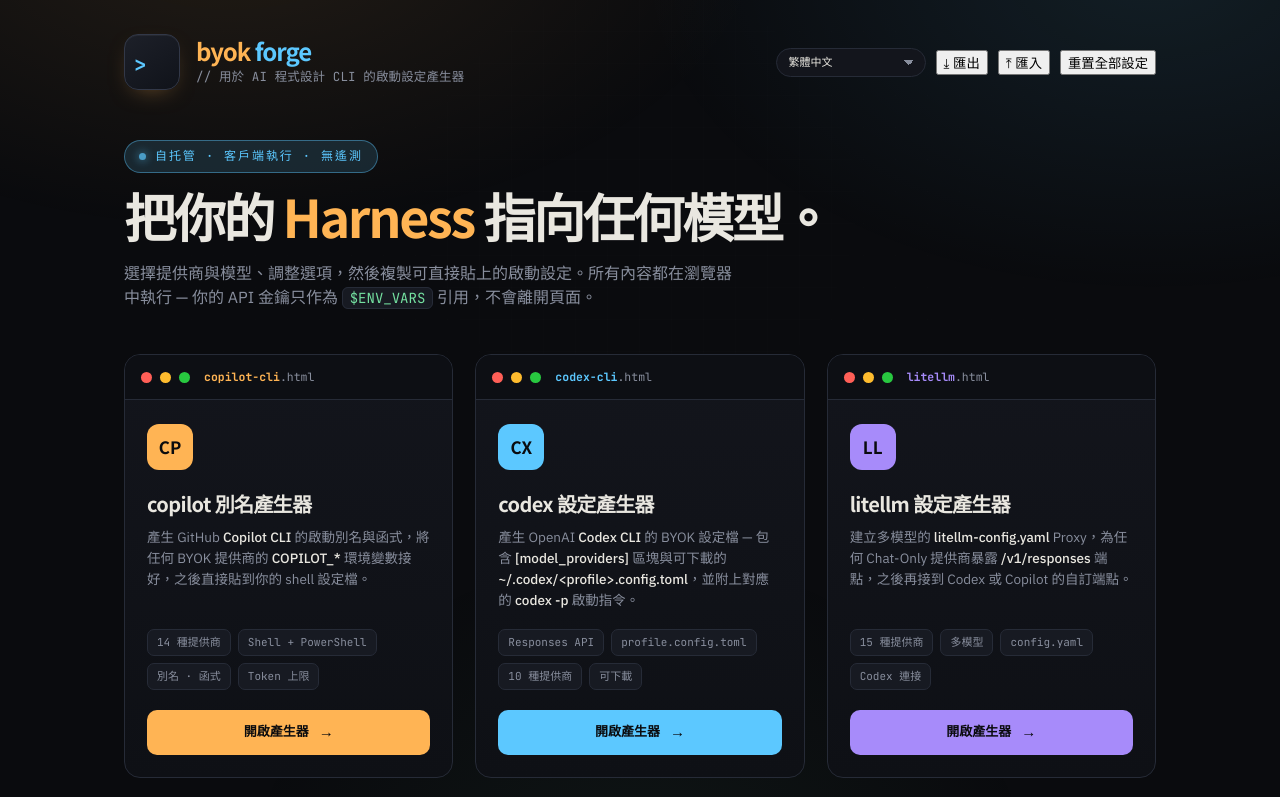
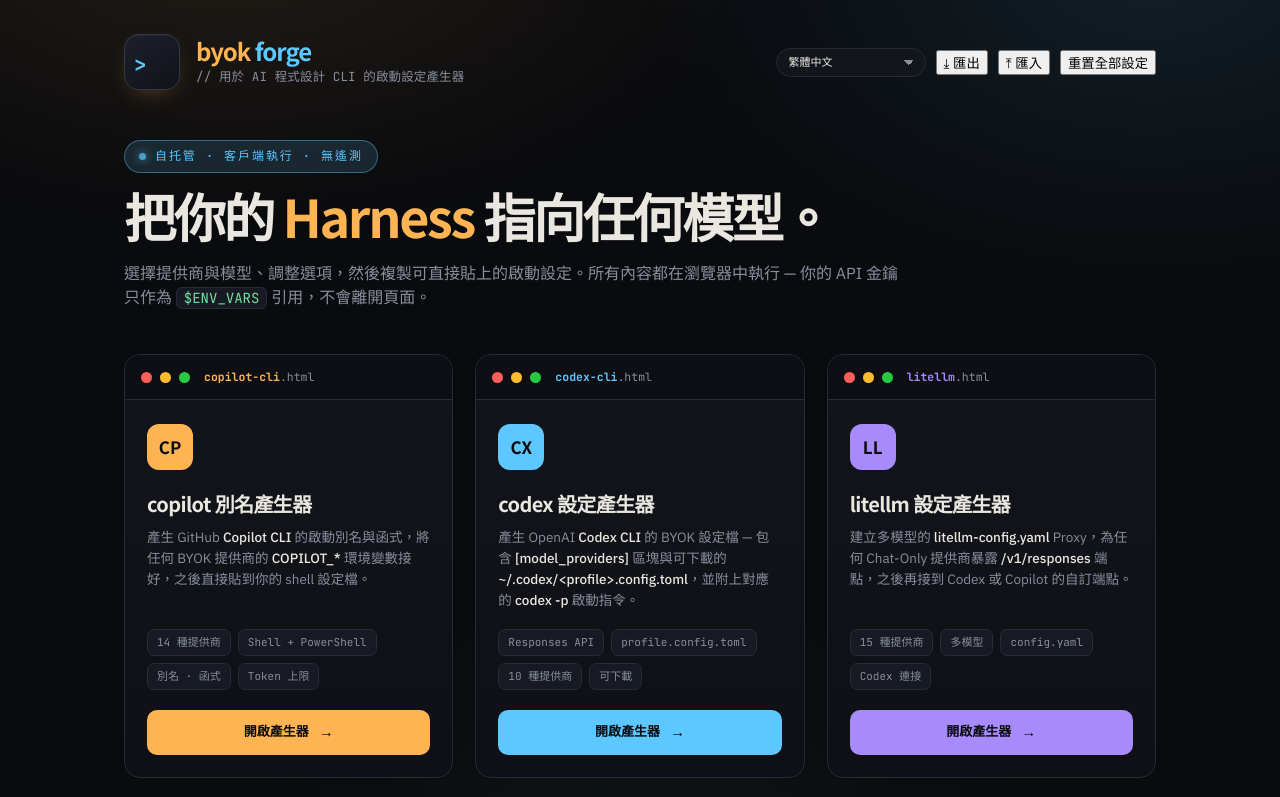
Before and after one commit to doggy8088/byok-forge, a plain HTML site: page index.html in a window 1280 px wide. Shown: the top 797 px of the page. Drawn offline with Linux system fonts and the light colour scheme; a web font is replaced by a local one.

Commit message:
style(index): 拓寬首頁 Hero 區塊寬度，避免主要標題在桌面版換行
動機：
- 繁體中文首頁主標題先前改為「把你的 Harness 指向任何模型。」
- 原先 .hero 區塊樣式設定 max-width 為 760px，在 Martian Mono 搭配 CJK 字型（52px 字級）渲染下，字串總寬度約 800px，導致標題末尾的「型。」被迫折行至第二行，影響視覺排版。

變更內容（index.html）：
- 將 .hero 的 max-width 從 760px 提升至 1000px，讓桌面版環境下主要標題能保持單行完整呈現。
- 同步將 .hero p 的 max-width 從 620px 調整為 780px，使說明文字段落與拉寬後的標題在視覺比例上更加協調。

驗證：
- 透過 Chrome DevTools 實測多解析度與多語系渲染：
  - 桌面版（1440px / 1080px 容器）：繁體中文主標題高度確認為單行（約 54px），無不正常折行。
  - 行動版（375px）：具備良好響應式排版，文字自然折行且無水平滾動條溢出問題。
  - 其他語系（英文、簡體中文、日文等）排版正常。

```diff
--- a/index.html
+++ b/index.html
@@ -77,13 +77,13 @@
   .lang-switch .lang-select{appearance:none;background:var(--panel);color:var(--text);border:1px solid var(--border);border-radius:999px;padding:6px 30px 6px 12px;font-family:var(--mono);font-size:11px;outline:none;cursor:pointer;background-image:linear-gradient(45deg,transparent 50%,var(--muted) 50%),linear-gradient(135deg,var(--muted) 50%,transparent 50%);background-position:calc(100% - 16px) 11px,calc(100% - 11px) 11px;background-size:5px 5px,5px 5px;background-repeat:no-repeat;}
   .lang-switch .lang-select:focus{border-color:var(--sky-line);box-shadow:0 0 0 2px var(--sky-soft);}
 
-  .hero{padding:38px 0 30px;max-width:760px;}
+  .hero{padding:38px 0 30px;max-width:1000px;}
   .kicker{font-family:var(--mono);font-size:12px;color:var(--sky);letter-spacing:.16em;text-transform:uppercase;margin:0 0 16px;display:inline-flex;align-items:center;gap:9px;border:1px solid var(--sky-line);background:var(--sky-soft);border-radius:999px;padding:6px 14px;}
   .kicker .blip{width:7px;height:7px;border-radius:50%;background:var(--sky);box-shadow:0 0 10px var(--sky);animation:pulse 1.8s ease-in-out infinite;}
   @keyframes pulse{50%{opacity:.35;}}
   .hero h2{margin:0 0 18px;font-family:var(--display);font-weight:800;letter-spacing:-.045em;font-size:clamp(30px,5.4vw,52px);line-height:1.04;}
   .hero h2 .a{color:var(--amber);}.hero h2 .b{color:var(--sky);}
-  .hero p{margin:0;color:var(--muted);font-size:16px;max-width:620px;}
+  .hero p{margin:0;color:var(--muted);font-size:16px;max-width:780px;}
   .hero p code{font-family:var(--mono);color:var(--green);font-size:14px;background:var(--panel-2);border:1px solid var(--border);border-radius:6px;padding:1px 7px;}
 
   .cards{display:grid;grid-template-columns:repeat(auto-fit,minmax(290px,1fr));gap:22px;margin-top:14px;}
```
